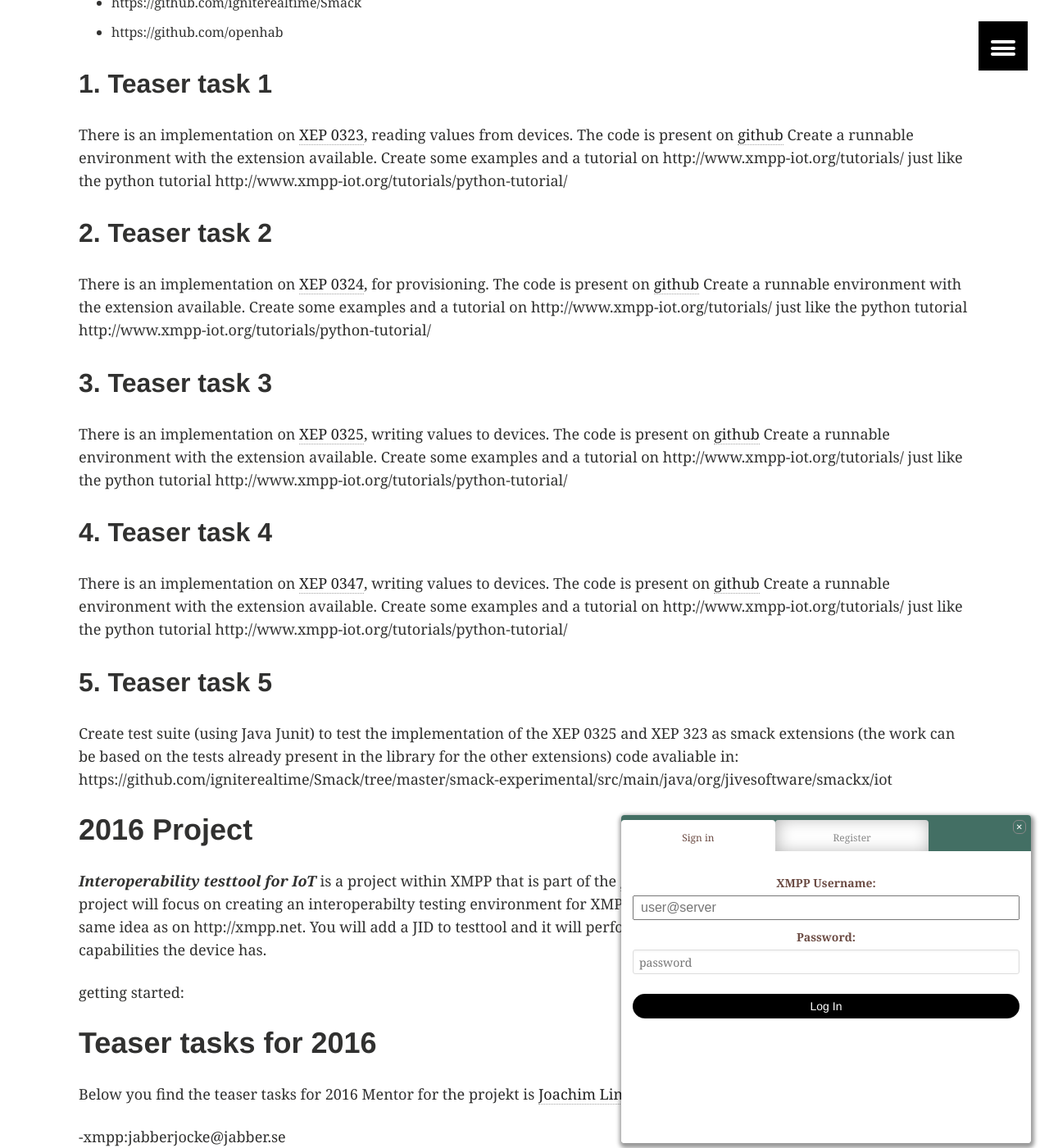
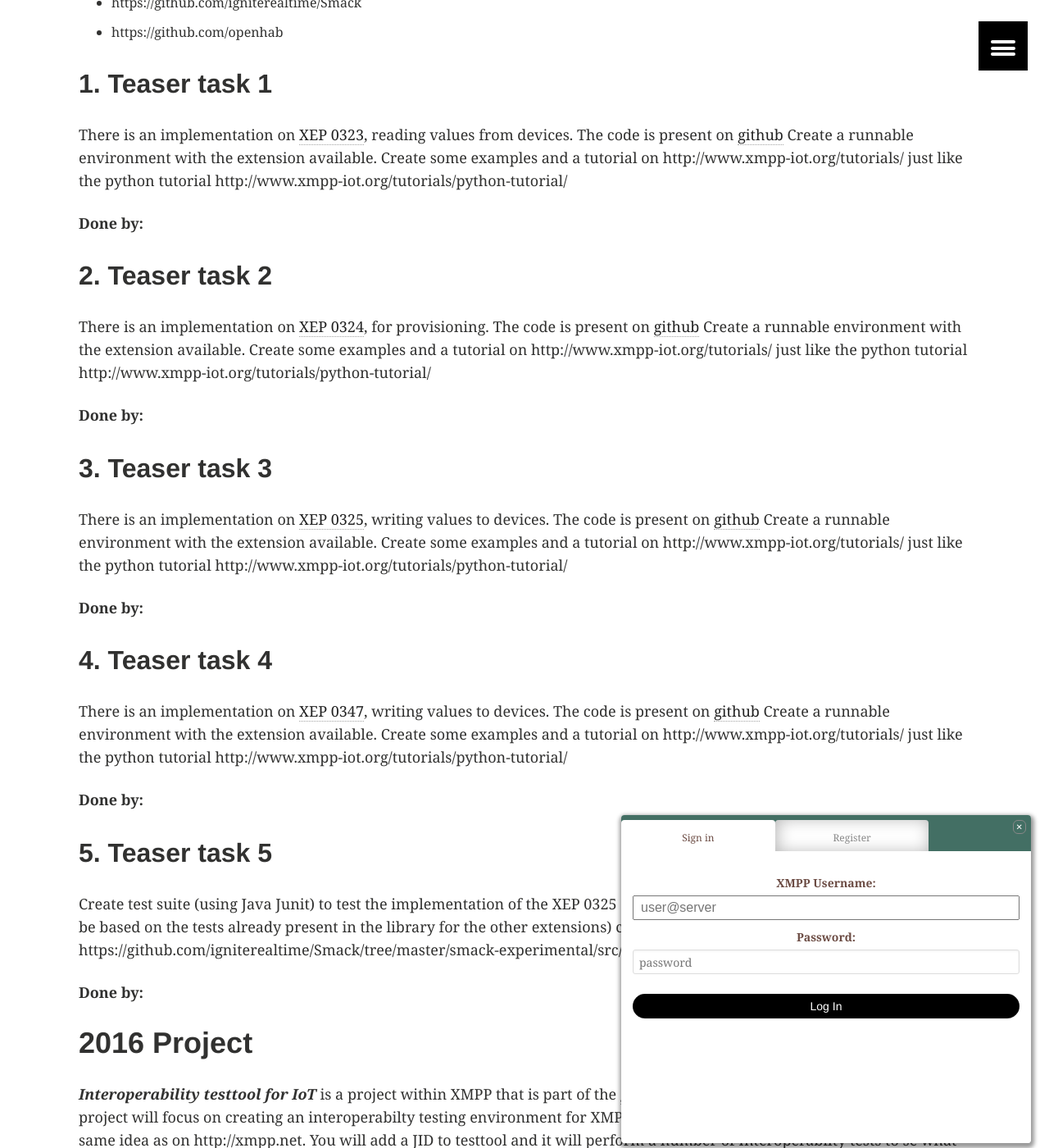
Before and after one commit to xmpp-iot/xmpp-iot.github.io, a Jekyll site: the page built from gsoc/index.md, in a window 1280 px wide and 1400 px high, scrolled down 1306 px. Shown: the whole window at 82% size. Built offline with Jekyll 4.4.1, drawn with Linux system fonts in a browser that asks for light colours; some web fonts are replaced.

Commit message:
Update index.md
minor fix

```diff
--- a/gsoc/index.md
+++ b/gsoc/index.md
@@ -24,10 +24,11 @@ Mentor for the project is [Davide Conzon](http://www.ismb.it/davide.conzon) and
   - twitter:@co_davide
   - skype:davide.conzon
 
-  * teaser tasks should be tested and ran on your own environment before sen in with pullrequest
-  * Change this page with a pullrequest when you have done a tesertask so others can focus on the other ones
-  * Keep Davide Conzon in the loop when you choose a task
-  * Feel free to come with your own suggestions of a teaser task *encouraged*
+
+* teaser tasks should be tested and ran on your own environment before sen in with pullrequest
+* Change this page with a pullrequest when you have done a tesertask so others can focus on the other ones
+* Keep Davide Conzon in the loop when you choose a task
+* Feel free to come with your own suggestions of a teaser task *encouraged*
 
 ## Getting started
 Go through this site and and of course http://xmpp.org/ to get the idea of what Internet of Things is and how XMPP is a good fit for that. Then look at the Tutorials and the documentation of [SMACK](https://www.igniterealtime.org/projects/smack/documentation.jsp) and [OpenHAB](http://docs.openhab.org/tutorials/beginner/). A good thing to go further is also to look at the extensions especially xep323 and xep325
@@ -47,21 +48,31 @@ Go through this site and and of course http://xmpp.org/ to get the idea of what
 There is an implementation on [XEP 0323](http://xmpp.org/extensions/xep-0323.html), reading values from devices. The code is present on [github](https://github.com/igniterealtime/Smack/tree/master/smack-experimental/src/main/java/org/jivesoftware/smackx/iot/data)
 Create a runnable environment with the extension available. Create some examples and a tutorial on http://www.xmpp-iot.org/tutorials/ just like the python tutorial http://www.xmpp-iot.org/tutorials/python-tutorial/
 
+**Done by:**
+
 ## 2. Teaser task 2
 There is an implementation on [XEP 0324](http://xmpp.org/extensions/xep-0324.html), for provisioning. The code is present on [github](https://github.com/igniterealtime/Smack/tree/master/smack-experimental/src/main/java/org/jivesoftware/smackx/iot/provisioning)
 Create a runnable environment with the extension available. Create some examples and a tutorial on http://www.xmpp-iot.org/tutorials/ just like the python tutorial http://www.xmpp-iot.org/tutorials/python-tutorial/
+
+**Done by:**
 
 ## 3. Teaser task 3
 There is an implementation on [XEP 0325](http://xmpp.org/extensions/xep-0325.html), writing values to devices. The code is present on [github](https://github.com/igniterealtime/Smack/tree/master/smack-experimental/src/main/java/org/jivesoftware/smackx/iot/control)
 Create a runnable environment with the extension available. Create some examples and a tutorial on http://www.xmpp-iot.org/tutorials/ just like the python tutorial http://www.xmpp-iot.org/tutorials/python-tutorial/
 
+**Done by:**
+
 ## 4. Teaser task 4
 There is an implementation on [XEP 0347](http://xmpp.org/extensions/xep-0347.html), writing values to devices. The code is present on [github](https://github.com/igniterealtime/Smack/tree/master/smack-experimental/src/main/java/org/jivesoftware/smackx/iot/discovery)
 Create a runnable environment with the extension available. Create some examples and a tutorial on http://www.xmpp-iot.org/tutorials/ just like the python tutorial http://www.xmpp-iot.org/tutorials/python-tutorial/
 
+**Done by:**
+
 ## 5. Teaser task 5
 Create test suite (using Java Junit) to test the implementation of the XEP 0325 and XEP 323  as smack extensions (the work can be based on the tests already present in the library for the other extensions)  code avaliable in:
 https://github.com/igniterealtime/Smack/tree/master/smack-experimental/src/main/java/org/jivesoftware/smackx/iot
+
+**Done by:**
 
 # 2016 Project
 
```
